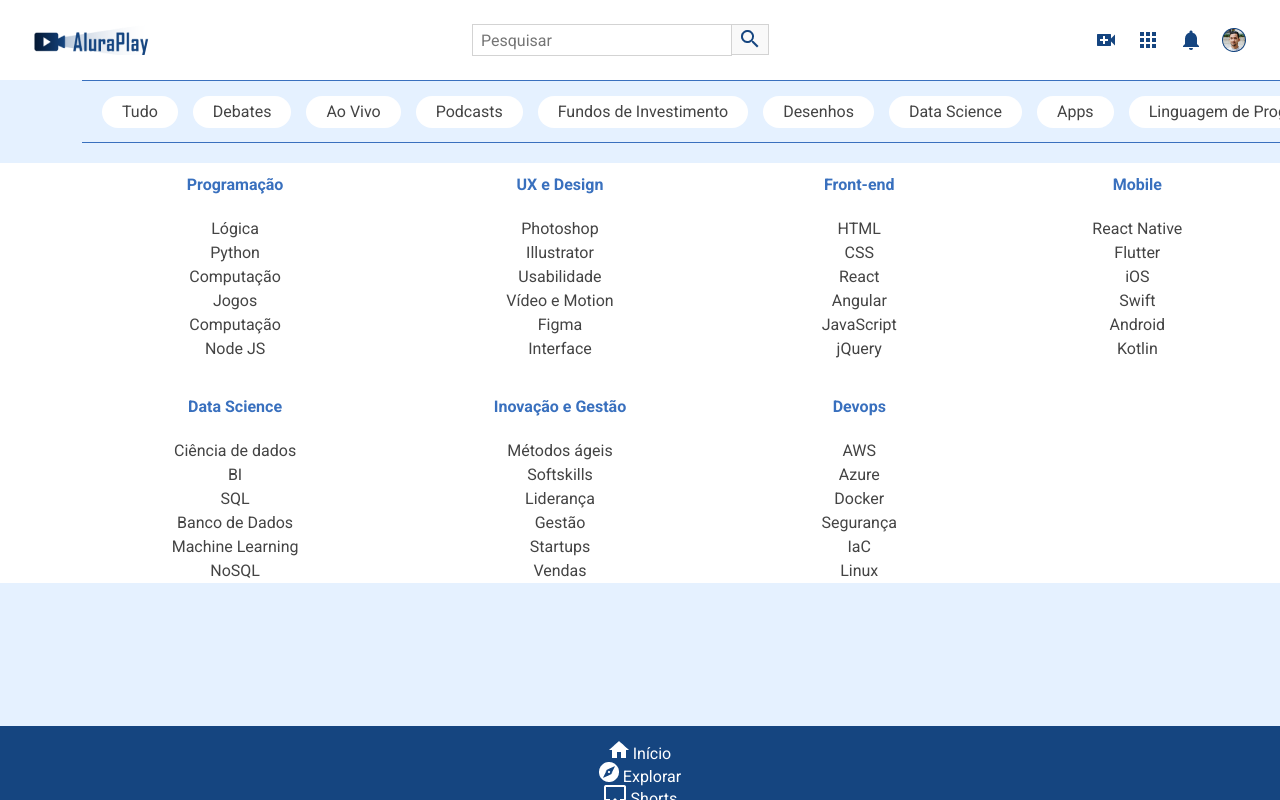
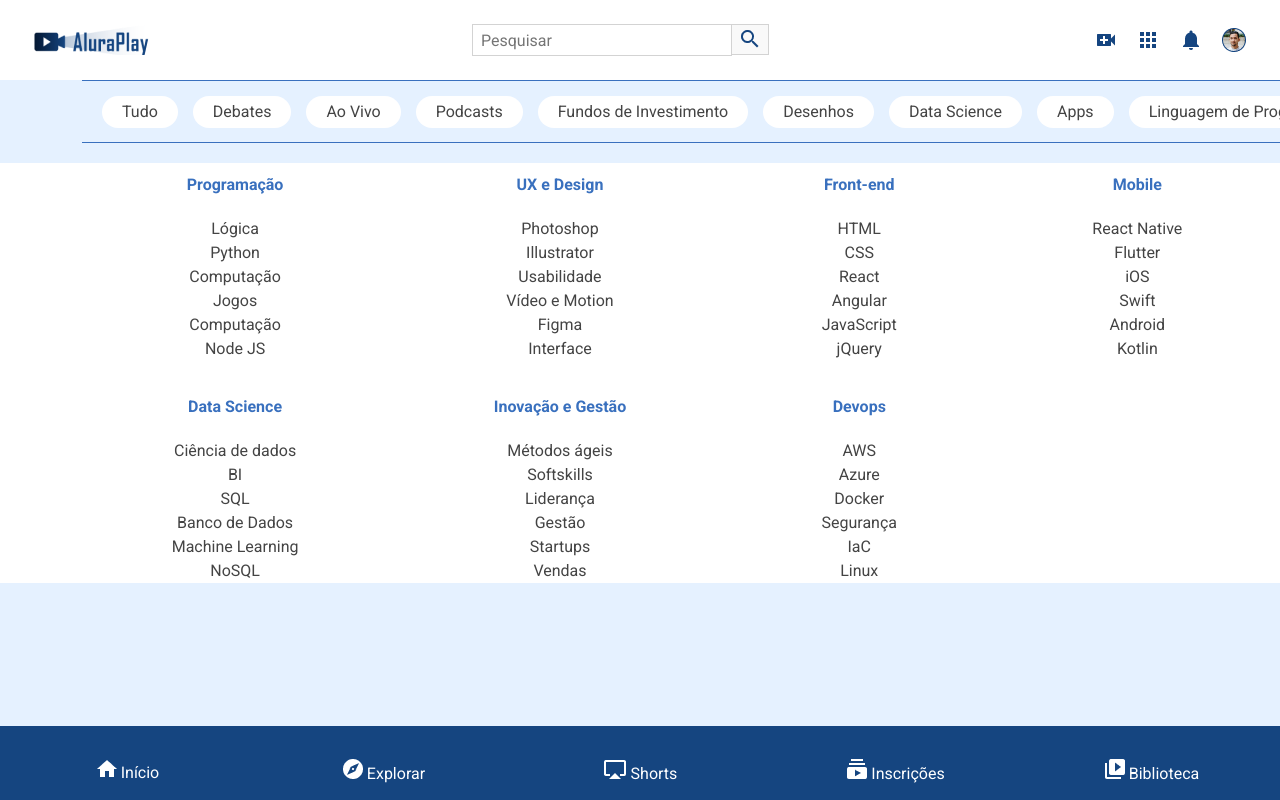
Before and after one commit to wevertonsantos/flexbox-layouts-responsivos, a plain HTML site: page index.html in a window 1280 px wide. Drawn offline with Linux system fonts and the light colour scheme.

Commit message:
Alinhando items menu

```diff
--- a/css/flexbox.css
+++ b/css/flexbox.css
@@ -38,6 +38,22 @@
     width: 100%;
 }
 
+.menu__lista{
+    display: flex;
+    justify-content: space-around;
+    height: 100%;
+}
+
+.menu__lista li{
+    align-self: center;
+}
+
+.menu__lista:nth-child(2),
+.menu__lista:nth-child(3),
+.menu__lista:nth-child(4){
+    display: none;
+}
+
 /* Responsivide */
 
 @media (min-width: 846px){
```
